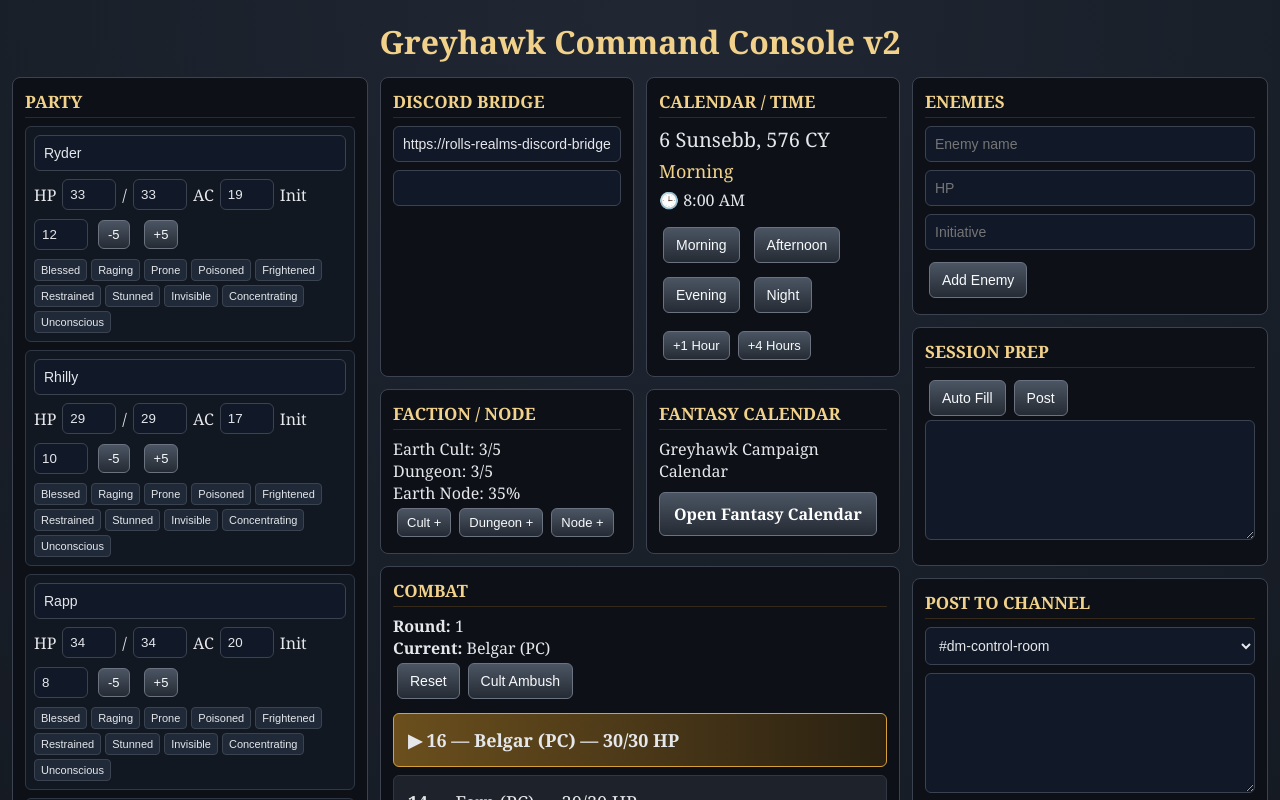
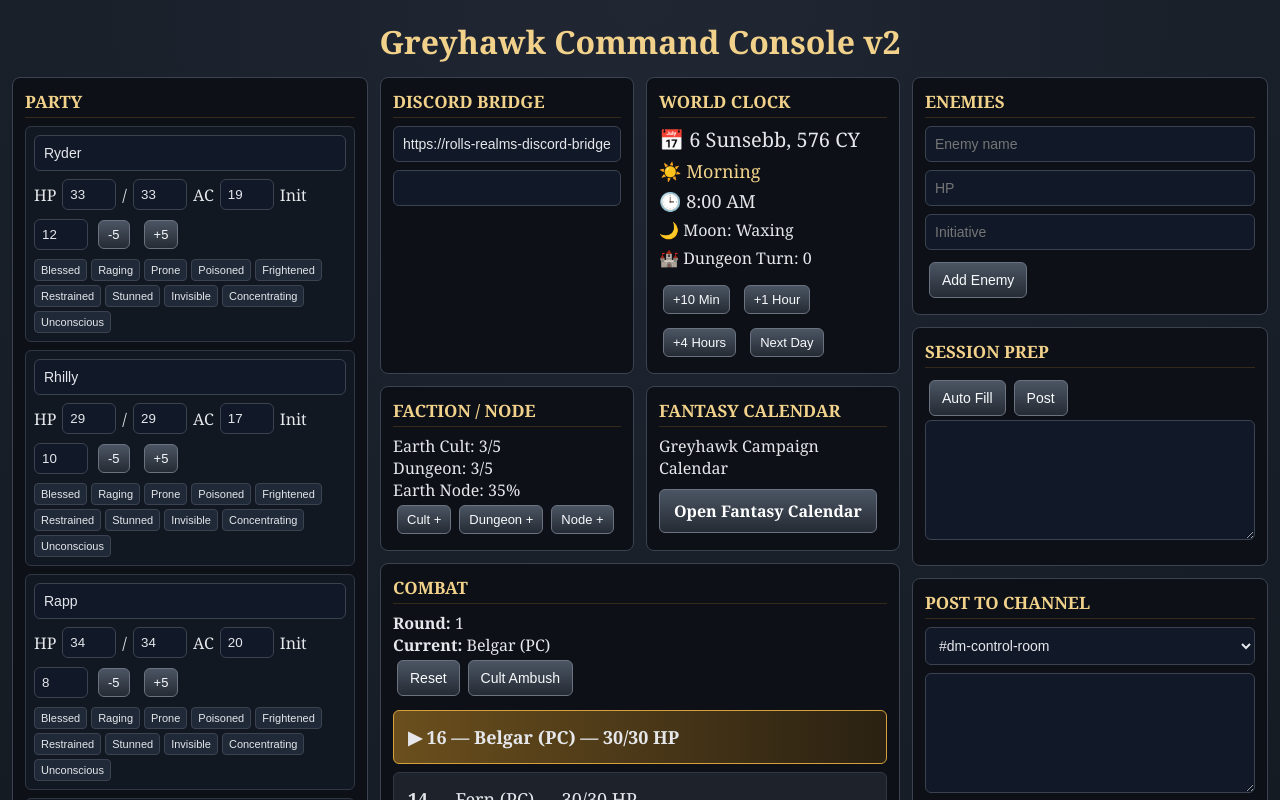
Before and after one commit to hahnfahn-web/greyhawk-console, a React (Vite) app: page / in a window 1280 px wide. Shown: the top 800 px of the page. Built offline with nearby package versions, Linux system fonts and the light colour scheme.

Commit message:
Add World Clock v1

```diff
--- a/src/App.jsx
+++ b/src/App.jsx
@@ -59,6 +59,25 @@ function useIsMobile() {
   return isMobile;
 }
 
+function getPhase(hour) {
+  if (hour >= 6 && hour <= 11) return "Morning";
+  if (hour >= 12 && hour <= 16) return "Afternoon";
+  if (hour >= 17 && hour <= 20) return "Evening";
+  return "Night";
+}
+
+function formatHour(hour) {
+  const suffix = hour >= 12 ? "PM" : "AM";
+  const normalized = hour % 12 || 12;
+  return `${normalized}:00 ${suffix}`;
+}
+
+function nextMoonPhase(current) {
+  const phases = ["New Moon", "Waxing", "Full Moon", "Waning"];
+  const idx = phases.indexOf(current);
+  return phases[(idx + 1) % phases.length];
+}
+
 export default function App() {
   const isMobile = useIsMobile();
 
@@ -72,7 +91,12 @@ export default function App() {
     loadSaved("calendar", {
       date: "6 Sunsebb, 576 CY",
       phase: "Morning",
-  time: "8:00 AM",
+      time: 8,
+      day: 6,
+      month: "Sunsebb",
+      year: 576,
+      dungeonTurn: 0,
+      moonPhase: "Waxing",
       session: 39,
     })
   );
@@ -332,7 +356,9 @@ export default function App() {
 
   const buildPrep = () => `## 🕯️ Session Prep
 
-**Date:** ${calendar.date}, ${calendar.phase}
+**Date:** ${calendar.date}, ${calendar.phase}, ${formatHour(calendar.time)}
+**Dungeon Turn:** ${calendar.dungeonTurn}
+**Moon Phase:** ${calendar.moonPhase}
 **Session:** #${calendar.session}
 **Earth Cult Alert:** ${earthCult}/5
 **Dungeon Alert:** ${dungeonAlert}/5
@@ -380,6 +406,42 @@ Dungeon Alert: ${dungeonAlert}/5
 Earth Node Progress: ${nodeProgress}%`;
   };
 
+  const advanceTime = (hours = 0, minutes = 0) => {
+    setCalendar((prev) => {
+      let newHour = typeof prev.time === "number" ? prev.time : 8;
+      let newTurn = prev.dungeonTurn || 0;
+
+      if (minutes >= 10) {
+        newTurn += Math.floor(minutes / 10);
+      }
+
+      newHour += hours;
+
+      let newDay = prev.day || 6;
+      let newMoon = prev.moonPhase || "Waxing";
+
+      while (newHour >= 24) {
+        newHour -= 24;
+        newDay += 1;
+        newMoon = nextMoonPhase(newMoon);
+        addLog("🌙 A new day dawns over Greyhawk.");
+      }
+
+      const phase = getPhase(newHour);
+      addLog(`🕒 Time advances to ${formatHour(newHour)} (${phase}).`);
+
+      return {
+        ...prev,
+        day: newDay,
+        time: newHour,
+        phase,
+        dungeonTurn: newTurn,
+        moonPhase: newMoon,
+        date: `${newDay} ${prev.month || "Sunsebb"}, ${prev.year || 576} CY`,
+      };
+    });
+  };
+
   const resetSavedState = () => {
     localStorage.clear();
     window.location.reload();
@@ -421,140 +483,39 @@ Earth Node Progress: ${nodeProgress}%`;
             <input style={inputStyle} type="password" value={apiKey} onChange={(e) => setApiKey(e.target.value)} />
           </Panel>
 
-          <Panel title="Calendar / Time">
+          <Panel title="World Clock">
             <div style={{ fontSize: 20, marginBottom: 6 }}>
-    {calendar.date}
+              📅 {calendar.date}
             </div>
 
             <div style={{ fontSize: 18, color: "#f2d28b", marginBottom: 6 }}>
-    {calendar.phase}
+              ☀️ {calendar.phase}
             </div>
 
-  <div style={{ fontSize: 16, marginBottom: 12 }}>
-    🕒 {calendar.time || "8:00 AM"}
+            <div style={{ fontSize: 18, marginBottom: 6 }}>
+              🕒 {formatHour(typeof calendar.time === "number" ? calendar.time : 8)}
+            </div>
+
+            <div style={{ marginBottom: 6 }}>
+              🌙 Moon: {calendar.moonPhase || "Waxing"}
+            </div>
+
+            <div style={{ marginBottom: 12 }}>
+              🏰 Dungeon Turn: {calendar.dungeonTurn || 0}
             </div>
 
             <div style={{ display: "flex", flexWrap: "wrap", gap: 6 }}>
-    <button
-      style={buttonStyle}
-      onClick={() =>
-        setCalendar((c) => ({
-          ...c,
-          phase: "Morning",
-          time: "8:00 AM",
-        }))
-      }
-    >
-      Morning
+              <button style={smallButtonStyle} onClick={() => advanceTime(0, 10)}>
+                +10 Min
               </button>
-
-    <button
-      style={buttonStyle}
-      onClick={() =>
-        setCalendar((c) => ({
-          ...c,
-          phase: "Afternoon",
-          time: "1:00 PM",
-        }))
-      }
-    >
-      Afternoon
-    </button>
-
-    <button
-      style={buttonStyle}
-      onClick={() =>
-        setCalendar((c) => ({
-          ...c,
-          phase: "Evening",
-          time: "6:00 PM",
-        }))
-      }
-    >
-      Evening
-    </button>
-
-    <button
-      style={buttonStyle}
-      onClick={() =>
-        setCalendar((c) => ({
-          ...c,
-          phase: "Night",
-          time: "11:00 PM",
-        }))
-      }
-    >
-      Night
-    </button>
-  </div>
-
-  <div style={{ marginTop: 10 }}>
-    <button
-      style={smallButtonStyle}
-      onClick={() => {
-        const times = [
-          "8:00 AM",
-          "9:00 AM",
-          "10:00 AM",
-          "11:00 AM",
-          "12:00 PM",
-          "1:00 PM",
-          "2:00 PM",
-          "3:00 PM",
-          "4:00 PM",
-          "5:00 PM",
-          "6:00 PM",
-          "7:00 PM",
-          "8:00 PM",
-          "9:00 PM",
-          "10:00 PM",
-          "11:00 PM",
-        ];
-
-        const current = times.indexOf(calendar.time || "8:00 AM");
-        const next = (current + 1) % times.length;
-
-        setCalendar((c) => ({
-          ...c,
-          time: times[next],
-        }));
-      }}
-    >
+              <button style={smallButtonStyle} onClick={() => advanceTime(1, 0)}>
                 +1 Hour
               </button>
-
-    <button
-      style={smallButtonStyle}
-      onClick={() => {
-        const times = [
-          "8:00 AM",
-          "9:00 AM",
-          "10:00 AM",
-          "11:00 AM",
-          "12:00 PM",
-          "1:00 PM",
-          "2:00 PM",
-          "3:00 PM",
-          "4:00 PM",
-          "5:00 PM",
-          "6:00 PM",
-          "7:00 PM",
-          "8:00 PM",
-          "9:00 PM",
-          "10:00 PM",
-          "11:00 PM",
-        ];
-
-        const current = times.indexOf(calendar.time || "8:00 AM");
-        const next = (current + 4) % times.length;
-
-        setCalendar((c) => ({
-          ...c,
-          time: times[next],
-        }));
-      }}
-    >
+              <button style={smallButtonStyle} onClick={() => advanceTime(4, 0)}>
                 +4 Hours
+              </button>
+              <button style={smallButtonStyle} onClick={() => advanceTime(24, 0)}>
+                Next Day
               </button>
             </div>
           </Panel>
```
Lines whose indentation alone changed are shown as unchanged.
